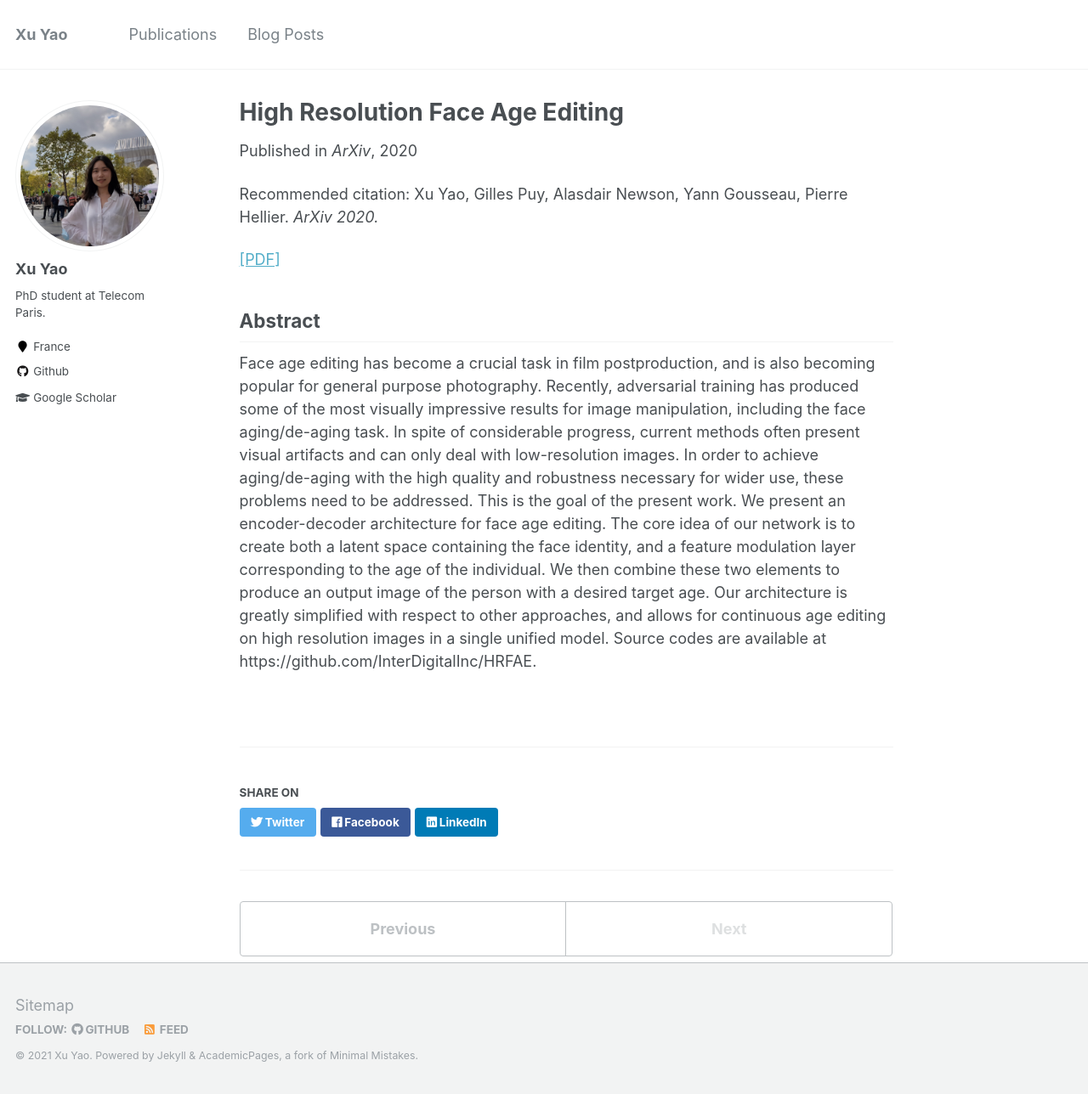
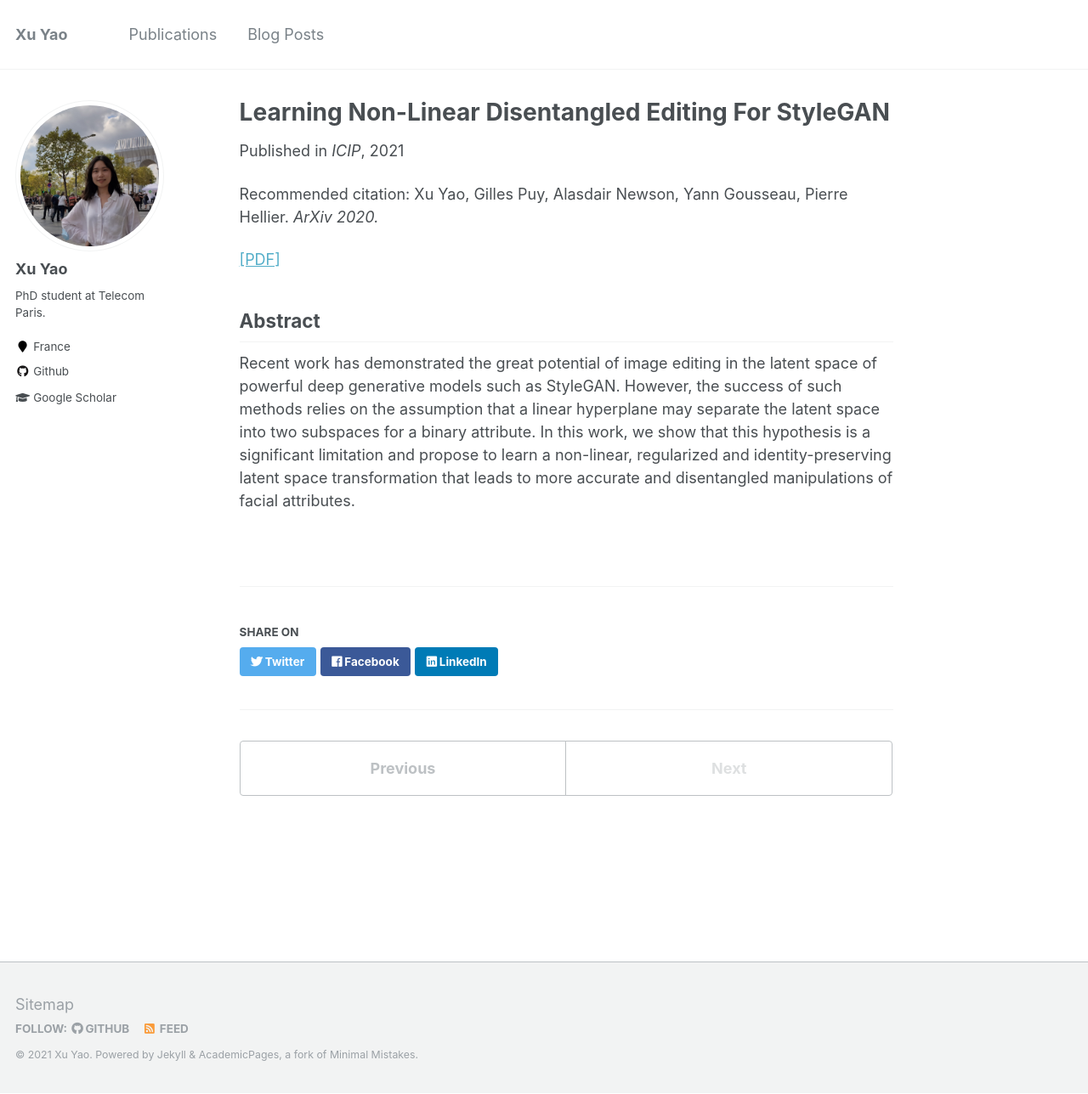
Before and after one commit to Xu-Yao/xu-yao.github.io, a Jekyll site: the page built from _publications/Nonlinear.md, in a window 1280 px wide and 1288 px high. Shown: the whole window at 85% size. Built offline with Jekyll 4.4.1, drawn with Linux system fonts in a browser that asks for light colours.

Commit message:
add link

```diff
--- a/_publications/Nonlinear.md
+++ b/_publications/Nonlinear.md
@@ -1,12 +1,12 @@
 ---
-title: "High Resolution Face Age Editing"
+title: "Learning Non-Linear Disentangled Editing For StyleGAN"
 collection: publications
-permalink: /publications/HRFAE
-venue: "ArXiv"
-date: 2020-5-9
+permalink: /publications/Nonlinear
+venue: "ICIP"
+date: 2021-9-22
 citation: 'Xu Yao, Gilles Puy, Alasdair Newson, Yann Gousseau, Pierre Hellier. <i>ArXiv 2020.</i>'
 ---
-[[PDF]](https://arxiv.org/pdf/2005.04410.pdf)
+[[PDF]](https://ieeexplore.ieee.org/abstract/document/9506060)
 
 ## Abstract
-Face age editing has become a crucial task in film postproduction, and is also becoming popular for general purpose photography. Recently, adversarial training has produced some of the most visually impressive results for image manipulation, including the face aging/de-aging task. In spite of considerable progress, current methods often present visual artifacts and can only deal with low-resolution images. In order to achieve aging/de-aging with the high quality and robustness necessary for wider use, these problems need to be addressed. This is the goal of the present work. We present an encoder-decoder architecture for face age editing. The core idea of our network is to create both a latent space containing the face identity, and a feature modulation layer corresponding to the age of the individual. We then combine these two elements to produce an output image of the person with a desired target age. Our architecture is greatly simplified with respect to other approaches, and allows for continuous age editing on high resolution images in a single unified model. Source codes are available at https://github.com/InterDigitalInc/HRFAE.
+Recent work has demonstrated the great potential of image editing in the latent space of powerful deep generative models such as StyleGAN. However, the success of such methods relies on the assumption that a linear hyperplane may separate the latent space into two subspaces for a binary attribute. In this work, we show that this hypothesis is a significant limitation and propose to learn a non-linear, regularized and identity-preserving latent space transformation that leads to more accurate and disentangled manipulations of facial attributes.
```
Also changed, not shown: _publications/HRFAE.md (+2 -2 lines).
